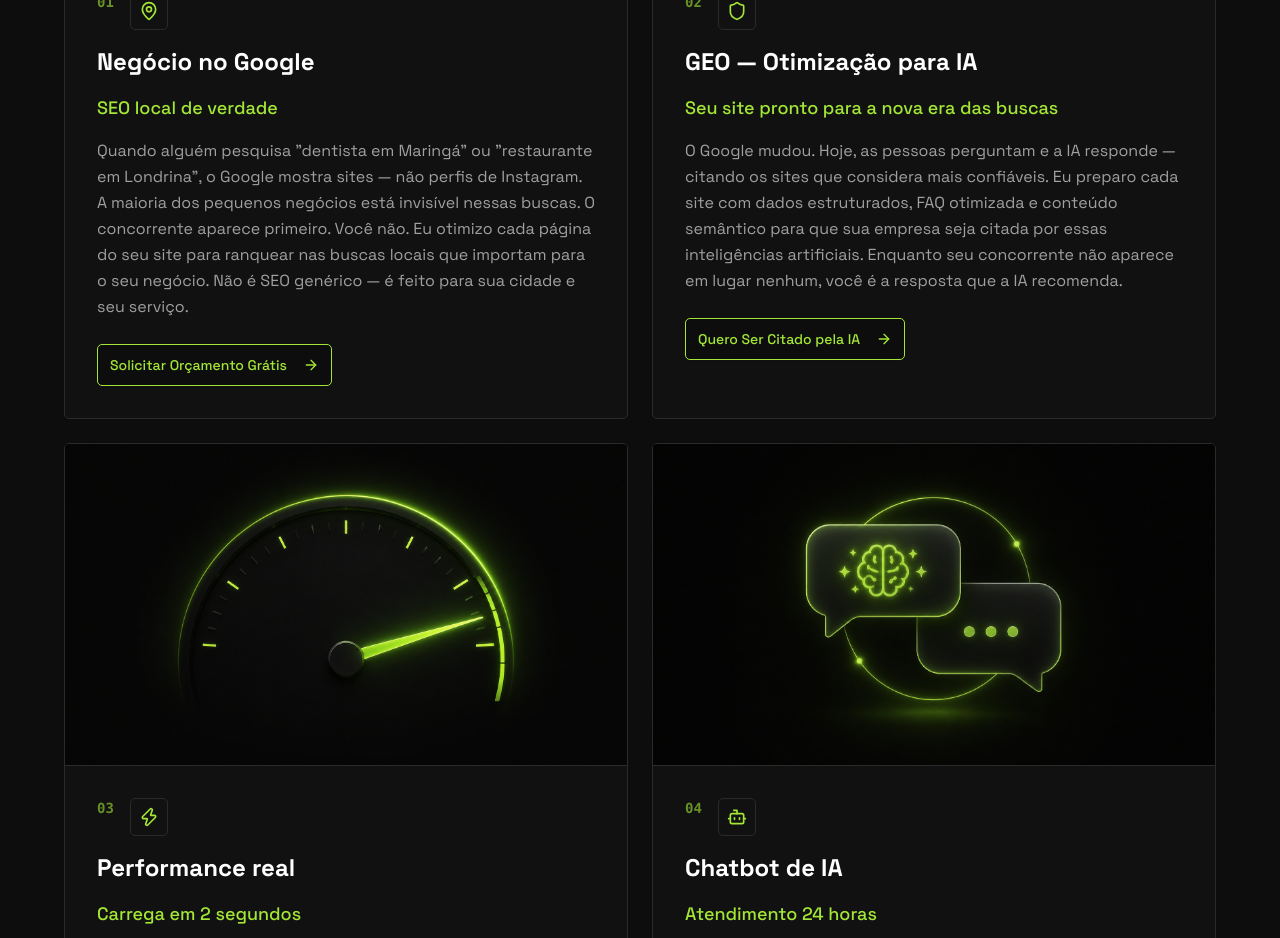
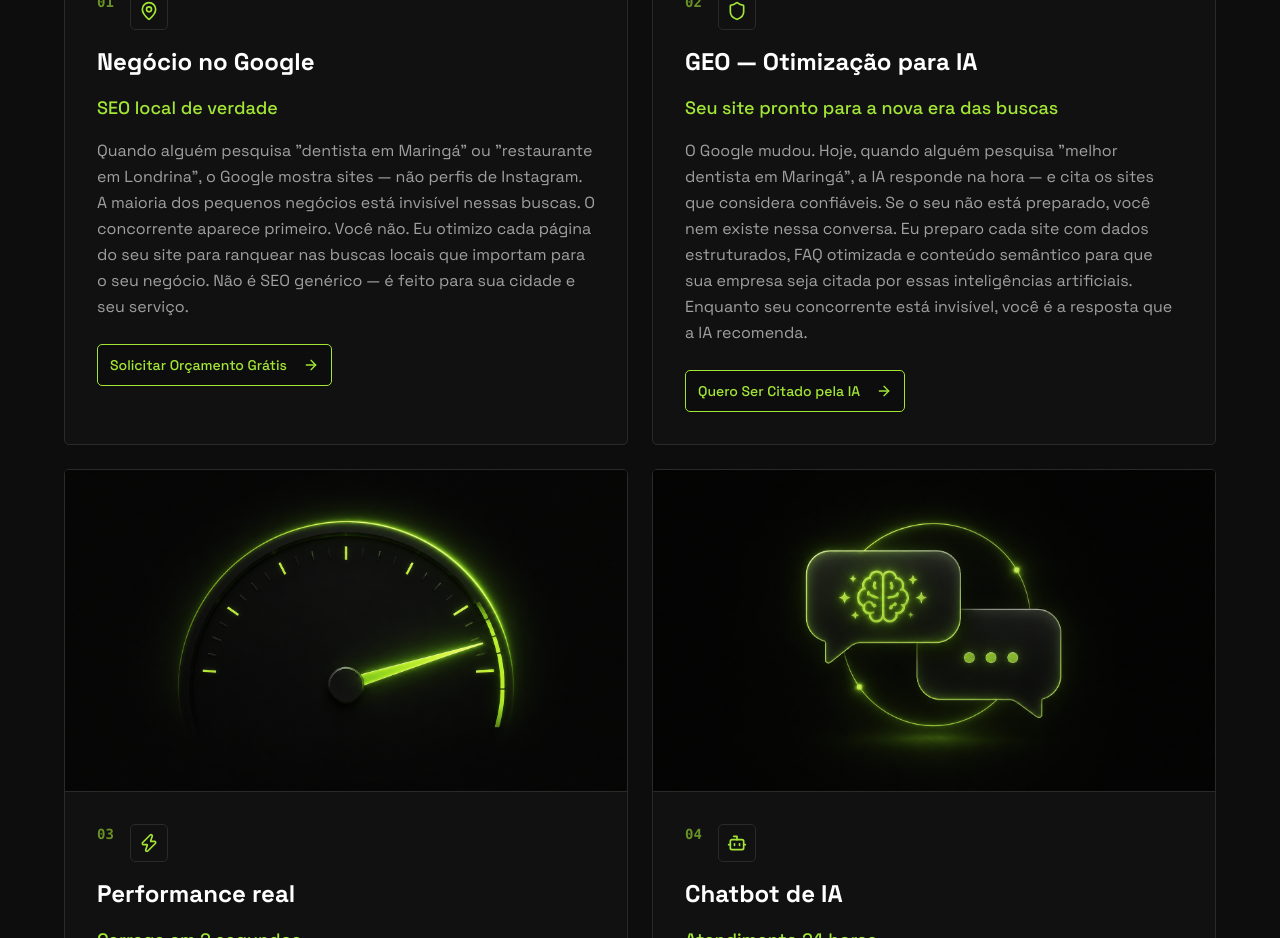
Before and after one commit to mateushahndev/mateushahn, a Next.js app: page / in a window 1280 px wide. Shown: the part 2380-3318 px from the top of the page. Built offline with nearby package versions, Linux system fonts and the light colour scheme.

Commit message:
fix: melhorando a copy

```diff
--- a/components/landing/diferenciais.tsx
+++ b/components/landing/diferenciais.tsx
@@ -27,7 +27,7 @@ const diferenciais = [
     icon: Shield,
     title: 'GEO — Otimização para IA',
     subtitle: 'Seu site pronto para a nova era das buscas',
-    text: 'O Google mudou. Hoje, as pessoas perguntam e a IA responde — citando os sites que considera mais confiáveis. Eu preparo cada site com dados estruturados, FAQ otimizada e conteúdo semântico para que sua empresa seja citada por essas inteligências artificiais. Enquanto seu concorrente não aparece em lugar nenhum, você é a resposta que a IA recomenda.',
+    text: 'O Google mudou. Hoje, quando alguém pesquisa "melhor dentista em Maringá", a IA responde na hora — e cita os sites que considera confiáveis. Se o seu não está preparado, você nem existe nessa conversa. Eu preparo cada site com dados estruturados, FAQ otimizada e conteúdo semântico para que sua empresa seja citada por essas inteligências artificiais. Enquanto seu concorrente está invisível, você é a resposta que a IA recomenda.',
     cta: 'Quero Ser Citado pela IA',
     image: '/landing/geo.png',
     alt: 'IA respondendo com base em sites confiáveis',
```
